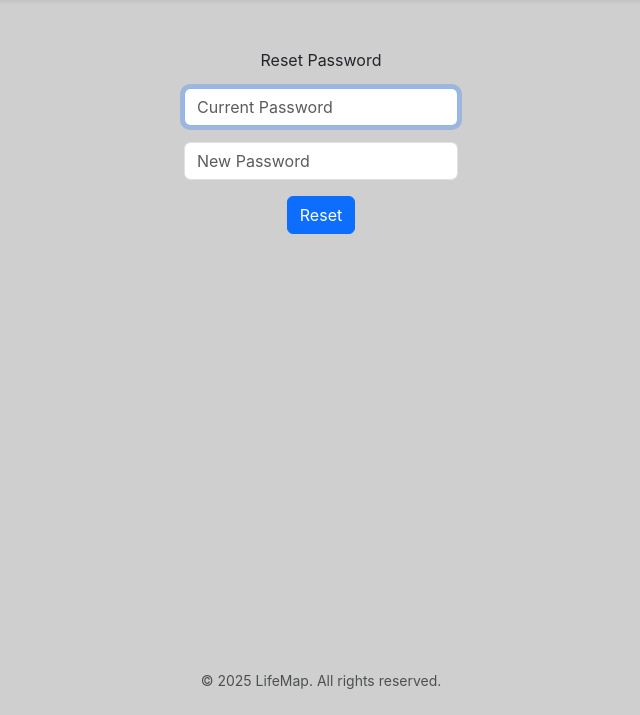
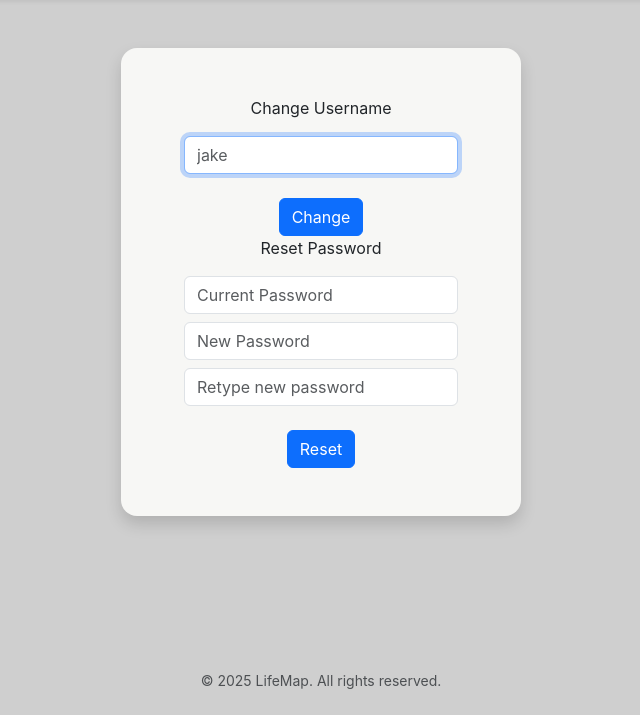
Before and after one commit to wayworm/life-map, a Flask app: page /account in a window 1280 px wide. Shown: the part 85-800 px from the top of the page, without its empty margins (319-959 px from the left). Run offline with Flask 3, Linux system fonts and the light colour scheme; a user stored in the database is signed in; data comes from the database, SQL or seed files in the repository; both versions use the stored data as it was after the commit.

Commit message:
Added project start and end date logging to database + layout changes

```diff
--- a/app.py
+++ b/app.py
@@ -112,56 +112,73 @@ def projects():
     return redirect("/projects")
 
 
-@app.route("/account", methods=["GET", "POST"])
+@app.route("/account", methods=["GET"])
 @login_required
 def account():
     """Modify account settings"""
 
-    if request.method == "GET":
-        return render_template("account.html")
+    user_id = session["user_id"]
 
-    elif request.method == "POST":
-        user_id = session["user_id"]
-        current_password = request.form.get("current_password") # Changed to current_password
-        new_password = request.form.get("new_password")
-        confirmation = request.form.get("confirmation")
+    conn = get_db()
+    cursor = conn.cursor()
+    cursor.execute("""SELECT username
+                    FROM users
+                    WHERE user_id = ?""", (user_id,))
 
-        if not current_password or not new_password or not confirmation:
-            return error_page("All password fields must be filled.", 400)
+    username = cursor.fetchone()
+    return render_template("account.html", username=username[0])
 
-        if new_password != confirmation:
-            return error_page("New password and confirmation do not match.", 400)
 
-        if new_password == current_password:
+@app.route("/reset_password", methods=["POST"])
+@login_required
+def reset_password():
+
+    user_id = session["user_id"]
+    current_password = request.form.get("current_password")
+    new_password = request.form.get("new_password")
+    confirmation = request.form.get("confirmation")
+
+    print(current_password, new_password, confirmation,"\n\n\n\n\n\n")
+
+    if not current_password or not new_password or not confirmation:
+        return error_page("All password fields must be filled.", 400)
+
+    if new_password != confirmation:
+        return error_page("New password and confirmation do not match.", 400)
+
+
+    conn = get_db()
+    cursor = conn.cursor()
+
+    cursor.execute("""SELECT password_hash
+                        FROM users
+                        WHERE user_id = ?""", (user_id,))
+
+    user_hash_record = cursor.fetchone()
+    if user_hash_record is None:
+        return error_page("User not found.", 404) # Should not happen if login_required works
+
+    stored_hash = user_hash_record["password_hash"]
+
+    if check_password_hash(stored_hash, current_password):
+
+        if check_password_hash(stored_hash, new_password):
             return error_page("New password cannot be the same as current password.", 400)
 
-        conn = get_db() # Assuming users table is in finance.db for password reset
-        cursor = conn.cursor()
+        # Generate new hash for the new password
+        new_hashed_password = generate_password_hash(new_password, method='scrypt', salt_length=16)
 
-        cursor.execute("""SELECT hash
-                          FROM users
-                          WHERE id = ?""", (user_id,))
+        cursor.execute("""UPDATE users
+                            SET password_hash = ?
+                            WHERE user_id = ?""", (new_hashed_password, user_id))
 
-        user_hash_record = cursor.fetchone()
-        if user_hash_record is None:
-            return error_page("User not found.", 404) # Should not happen if login_required works
+        conn.commit()
+        flash("Password changed successfully!") # Flash message for success
+        return redirect("/")
 
-        stored_hash = user_hash_record["hash"]
+    else:
+        return error_page("Incorrect current password.")
 
-        if check_password_hash(stored_hash, current_password):
-            # Generate new hash for the new password
-            new_hashed_password = generate_password_hash(new_password, method='scrypt', salt_length=16)
-
-            cursor.execute("""UPDATE users
-                             SET hash = ?
-                             WHERE id = ?""", (new_hashed_password, user_id))
-
-            conn.commit()
-            flash("Password changed successfully!") # Flash message for success
-            return redirect("/")
-
-        else:
-            return error_page("Incorrect current password.")
 
 
 @app.route("/login", methods=["GET", "POST"])
@@ -203,9 +220,6 @@ def login():
         session["user_id"] = rows[0]["user_id"] # Ensure this matches your DB column name (e.g., 'id' or 'user_id')
 
         # Redirect user to home page
-
-        # No commit needed for SELECT operations
-        # conn.commit()
         return redirect("/")
 
     # User reached route via GET (as by clicking a link or via redirect)
@@ -295,6 +309,8 @@ def newProject():
     if request.method == "POST":
         title = request.form.get("title")
         description = request.form.get("description")
+        start_date = request.form.get("start_date")
+        due_date = request.form.get("end_date")
         user_id = session["user_id"]
 
         if not title: # More Pythonic check for empty string
@@ -303,23 +319,23 @@ def newProject():
         if not description: # More Pythonic check for empty string
             return error_page("No description entered.", 400)
 
+
         conn = get_db()
         cursor = conn.cursor()
 
         try:
-            # TODO: check for projects with the same name, don't let this project be created if so.
+
             cursor.execute("""SELECT project_id FROM projects WHERE user_id = ? AND name = ?""", (user_id, title))
             if cursor.fetchone():
                 return error_page("You already have a project with this name.", 400)
 
             # Create new project in projects table
+
             cursor.execute("""INSERT INTO projects
-                             (user_id, name, description)
-                             VALUES (?, ?, ?)""", (user_id, title, description))
+                            (user_id, name, description, end_date, start_date)
+                            VALUES (?, ?, ?, ?, ?)""", (user_id, title, description, due_date, start_date))
 
             # Get the project_id of the newly inserted project
-            # Using lastrowid is more reliable than querying back by name/description,
-            # especially if multiple users could create projects with same name/description
             project_id = cursor.lastrowid
 
             # Insert the main project as a top-level work_item associated with the project
@@ -342,7 +358,7 @@ def newProject():
 
 @app.route("/projects/<int:project_id>/edit", methods=["GET","POST"]) # Renamed route for clarity
 @login_required
-def edit_project(project_id): # Renamed function to reflect broader project editing
+def edit_project(project_id):
     """Edit project title and potentially other details."""
     user_id = session["user_id"]
     conn = get_db()
--- a/templates/account.html
+++ b/templates/account.html
@@ -5,13 +5,26 @@
 {% endblock %}
 
 {% block main %}
-    <form action="/account" method="POST">
-        <div class="mb-3">
-            <div class="mb-3"><label id="reset_label"> Reset Password </label></div>
+    <div class="bg-light shadow rounded-4 p-5 mx-auto" style="background-color: #f7f7f5 !important; max-width: 400px; width: 100%;">
+        <form action="/change_username" method="POST">
+            <div class="mb-4">
+                <div class="mb-3"><label id="reset_label"> Change Username </label></div>
 
-            <div class="mb-3"><input autocomplete="off" required autofocus class="form-control mx-auto w-auto" name="password" placeholder="Current Password" type="password"></div>
-            <input autocomplete="off" required class="form-control mx-auto w-auto" name="new_password" placeholder="New Password" type="password">
-        </div>
-        <button class="btn btn-primary" type="submit">Reset</button>
-    </form>
+                <div class="mb-3"><input autocomplete="off" required autofocus class="form-control mx-auto w-auto" name="username" placeholder="{{ username }}" type="username"></div>
+            </div>
+                <button class="btn btn-primary" type="submit">Change</button>
+        </form>
+
+        <form action="/reset_password" method="POST">
+            <div class="mb-4">
+                <div class="mb-3"><label id="reset_label"> Reset Password </label></div>
+
+                <div class="mb-2"><input autocomplete="off" required autofocus class="form-control mx-auto w-auto" name="current_password" placeholder="Current Password" type="password"></div>
+                <div class="mb-2"><input autocomplete="off" required class="form-control mx-auto w-auto" name="new_password" placeholder="New Password" type="password"></div>
+                <div class="mb-2"><input autocomplete="off" required class="form-control mx-auto w-auto" name="confirmation" placeholder="Retype new password" type="password"></div>
+
+            </div>
+            <button class="btn btn-primary" type="submit">Reset</button>
+        </form>
+    </div>
 {% endblock %}
--- a/templates/login.html
+++ b/templates/login.html
@@ -8,7 +8,7 @@
 {% block main %}
 
 <div id="bg" class="container d-flex justify-content-center align-items-center" style="min-height: 60vh;">
-  <div class="bg-light shadow rounded-4 p-5" style="background-color: #f7f7f5 !important; max-width: 400px; width: 100%;">
+  <div class="bg-light shadow rounded-4 p-5 mx-auto" style="background-color: #f7f7f5 !important; max-width: 400px; width: 100%;">
     <form action="/login" method="post">
       <div class="mb-4 text-center">
         <label class="fs-4 fw-bold" id="lab">Log In</label>
```
Also changed, not shown: templates/newProject.html (+22 -0 lines), LifeMap.db, README.md, 2 other files.
